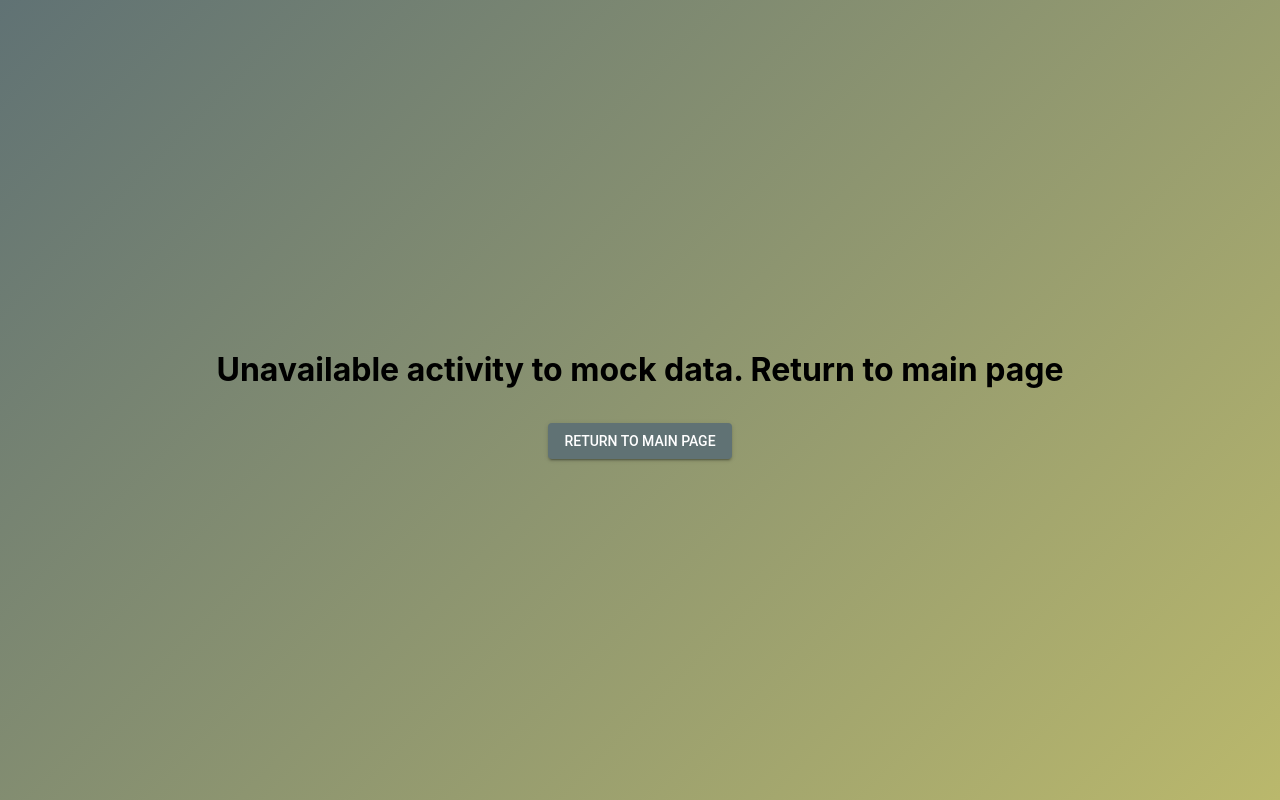
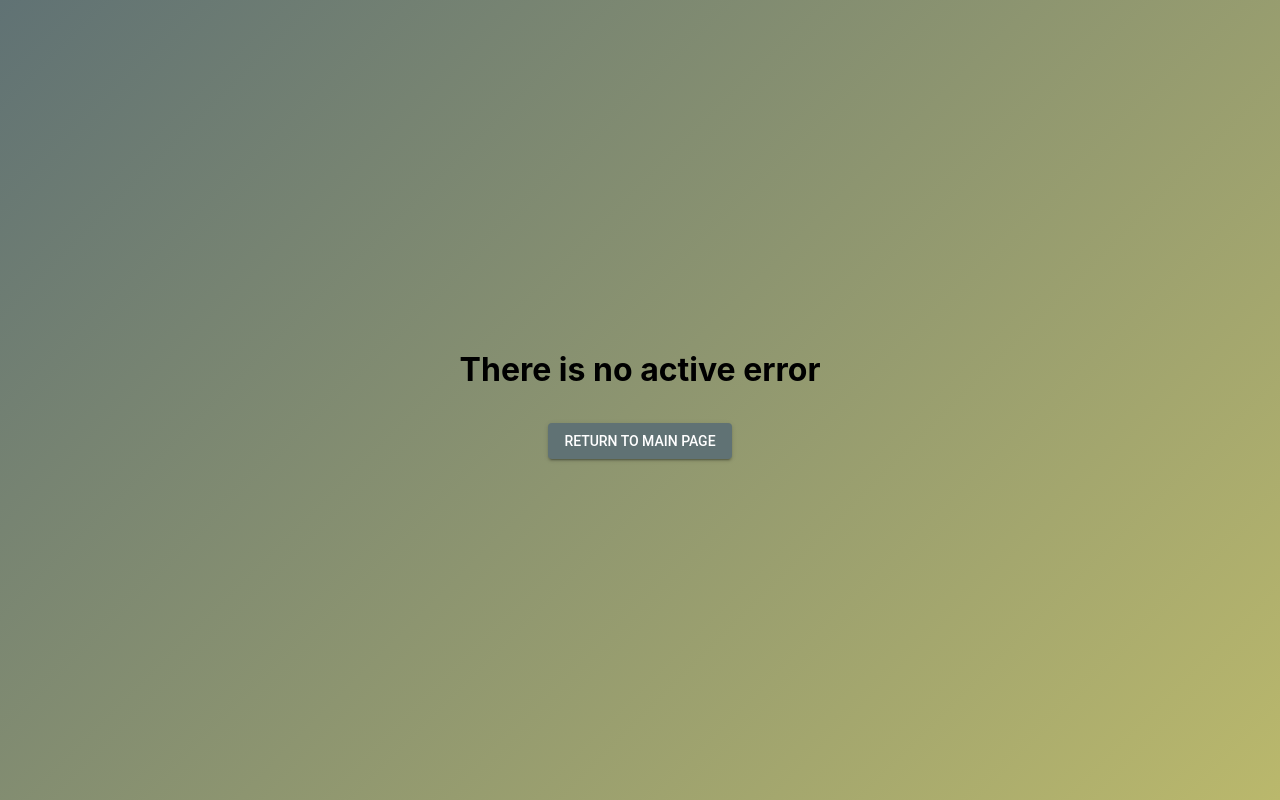
Before and after one commit to gotaradu/adventuresync, a React (Create React App) app in the folder client/: page /stats-mock/1 in a window 1280 px wide. Built offline with nearby package versions, Linux system fonts and the light colour scheme.

Commit message:
bugfix error

```diff
--- a/client/src/components/Error.tsx
+++ b/client/src/components/Error.tsx
@@ -31,7 +31,7 @@ export const Error: React.FC<{ message: string }> = ({ message }) => {
     <CustomContainer background="linear-gradient(135deg, #607274, #BAB86C)">
       <div style={{ textAlign: "center" }}>
         <h1>
-          {message.length > 0
+          {error
             ? message + " " + (error ? error : "")
             : "There is no active error" + " " + (error ? error : "")}
         </h1>
```
